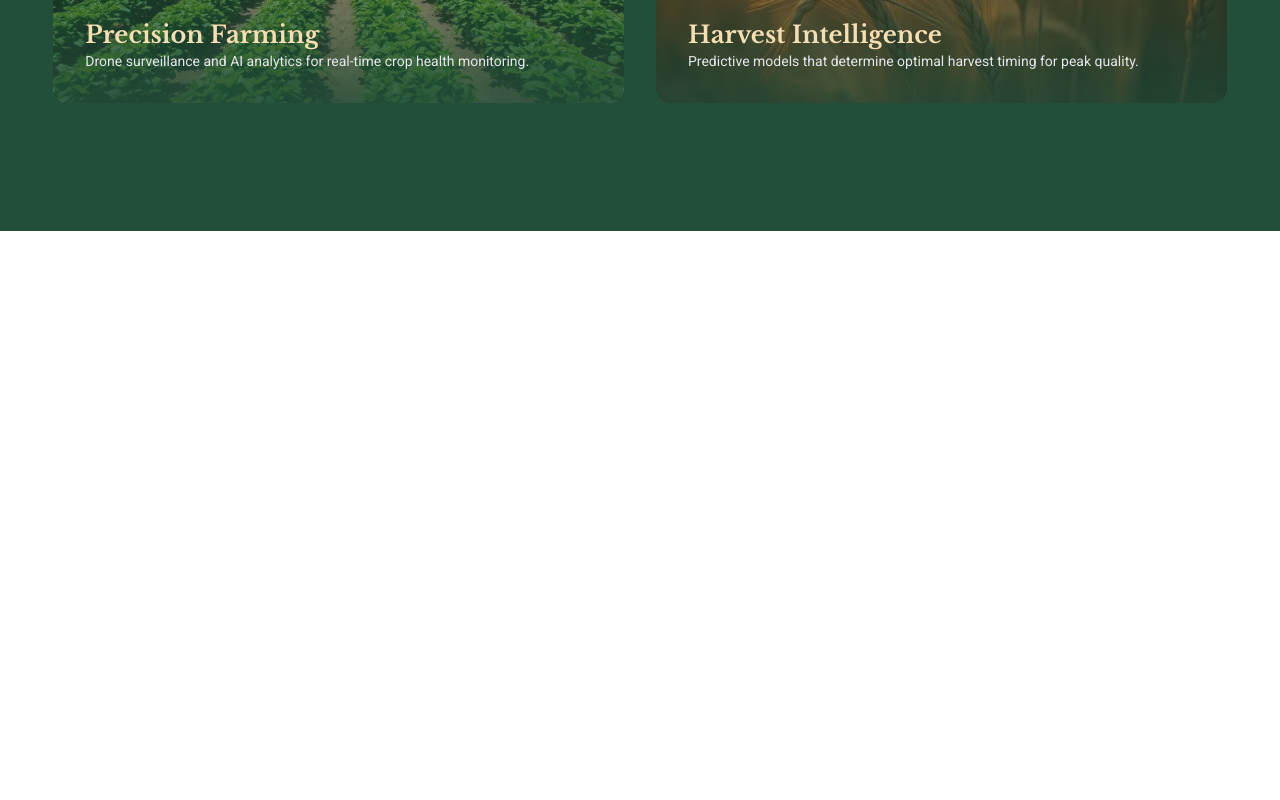
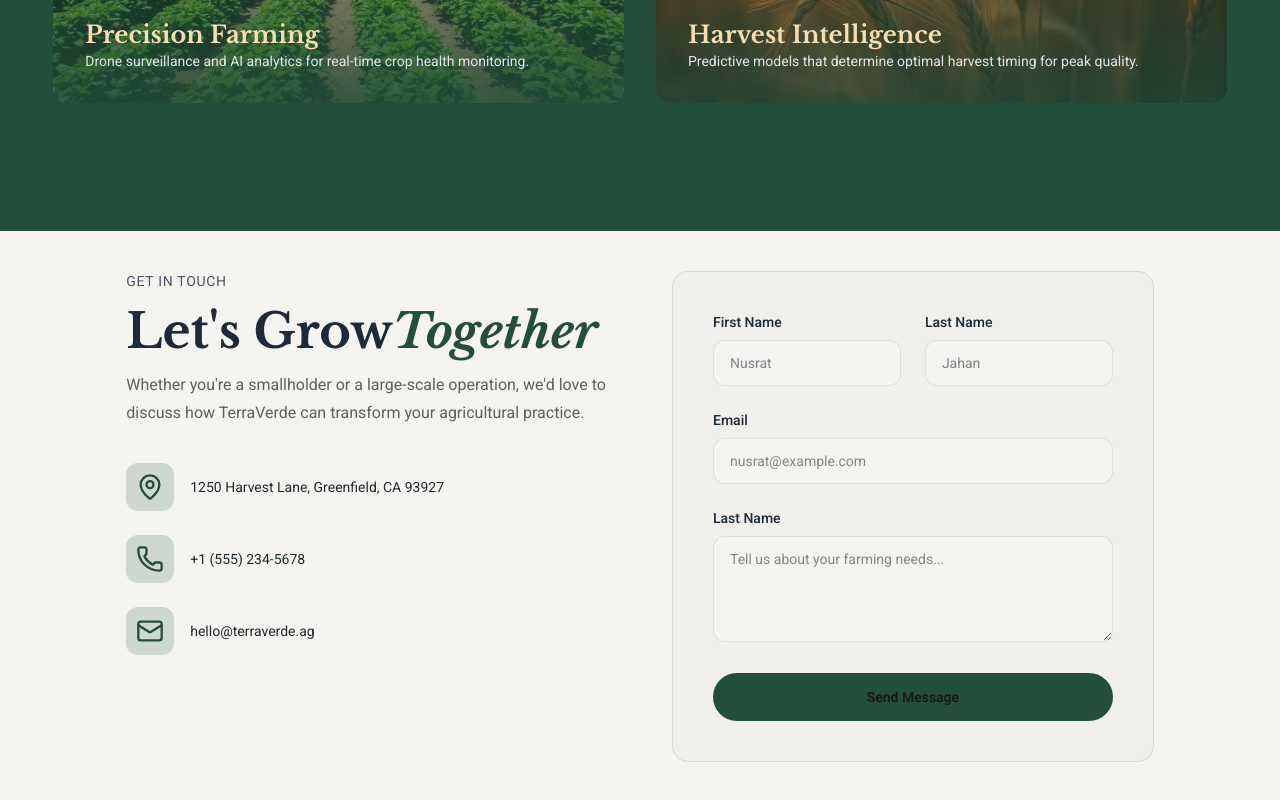
Before and after one commit to nusratjahan7/terra-verde, a React (Vite) app: page / in a window 1280 px wide. Shown: the part 2994-3794 px from the top of the page. Before the commit the page ends 3225 px from the top, so only its background shows below. Built offline with nearby package versions, Linux system fonts and the light colour scheme.

Commit message:
complete the contact section

```diff
--- a/src/App.jsx
+++ b/src/App.jsx
@@ -1,5 +1,6 @@
 import './App.css'
 import AboutSection from './Components/AboutSection/AboutSection'
+import ContactSection from './Components/ContactSection/ContactSection'
 import HeroSection from './Components/HeroSection/HeroSection'
 import Navbar from './Components/Navbar/Navbar'
 import ServiceSection from './Components/ServiceSection/ServiceSection'
@@ -19,6 +20,7 @@ function App() {
       <AboutSection></AboutSection>
       <ServiceSection/>
       <TechnologySection/>
+      <ContactSection/>
     </main>
     </>
   )
--- /dev/null
+++ b/src/Components/ContactSection/ContactSection.jsx
@@ -0,0 +1,88 @@
+import { motion } from "framer-motion";
+import { MapPin, Phone, Mail } from "lucide-react";
+import React from 'react';
+
+const contactInfos = [
+    { icon: MapPin, text: "1250 Harvest Lane, Greenfield, CA 93927" },
+    { icon: Phone, text: "+1 (555) 234-5678" },
+    { icon: Mail, text: "hello@terraverde.ag" },
+]
+
+const ContactSection = () => {
+    return (
+         <section id='contact' className='w-11/12 mx-auto py-10'>
+            <div className='w-11/12 mx-auto px-6'>
+                <div className='grid md:grid-cols-2 gap-16'>
+                     <motion.div
+                    initial={{ opacity: 0, x: -30 }}
+                    whileInView={{ opacity: 1, x: 0 }}
+                    viewport={{ once: true }}
+                    transition={{ duration: 0.9 }}
+                    className='space-y-4'
+                    >
+                        <p className='text-sm text-gray-600 uppercase tracking-wider'>Get In Touch</p>
+                        <h1 className='text-4xl md:text-5xl font-bold text-gray-800 font1'>Let's Grow<span className='italic text-(--green)'>Together</span></h1>
+                        <p className='text-md text-(--text2) leading-7'>Whether you're a smallholder or a large-scale operation, we'd love to discuss how TerraVerde can transform your agricultural practice.</p>
+
+                       <div className="space-y-6 mt-9">
+                            {
+                                contactInfos.map(item => (
+                                    <div key={item.text} className="flex items-center gap-4">
+                                        <div className='w-12 h-12 rounded-xl bg-[#2f6b4f33] flex items-center justify-center hover:bg-[#2f6b4f50]'>
+                                    <item.icon className='w-7 h-7 text-(--green)'/>
+                                    </div>
+                                    <p className="text-sm text-(--text)">{item.text}</p>
+                                    </div>
+                                ))
+                            }
+                       </div>
+
+                        </motion.div>
+
+                        <motion.form
+                        initial={{ opacity: 0, x: -30 }}
+                        whileInView={{ opacity: 1, x: 0 }}
+                        viewport={{ once: true }}
+                        transition={{ duration: 0.9 }}
+                        className="bg-[#d2cfc921] rounded-2xl p-8 md:p-10 border border-[#5d5f6325] space-y-6"
+                        >
+                            <div className="grid sm:grid-cols-2 gap-6">
+                                <div>
+                                    <label className="font-medium text-sm text-gray-800 mb-2 block"> First Name</label>
+                                    <input type="text"
+                                    className="text-sm w-full px-4 py-3 rounded-xl bg-(--bg-main) text-gray-900  border border-[#5d5f6325] focus:outline-none focus:ring-2 focus:ring-(--green)/30"
+                                    placeholder="Nusrat" />
+                                </div>
+                                <div>
+                                    <label className="font-medium text-sm text-gray-800 mb-2 block"> Last Name</label>
+                                    <input type="text"
+                                    className="text-sm w-full px-4 py-3 rounded-xl bg-(--bg-main) text-gray-900  border border-[#5d5f6325] focus:outline-none focus:ring-2 focus:ring-(--green)/30"
+                                    placeholder="Jahan" />
+                                </div>
+                            </div>
+                             <div>
+                                    <label className="font-medium text-sm text-gray-800 mb-2 block">Email</label>
+                                    <input type="email"
+                                    className="text-sm w-full px-4 py-3 rounded-xl bg-(--bg-main) text-gray-900  border border-[#5d5f6325] focus:outline-none focus:ring-2 focus:ring-(--green)/30"
+                                    placeholder="nusrat@example.com" />
+                                </div>
+                                 <div>
+                                    <label className="font-medium text-sm text-gray-800 mb-2 block"> Last Name</label>
+                                    <textarea rows={4}
+                                    className="text-sm w-full px-4 py-3 rounded-xl bg-(--bg-main) text-gray-900  border border-[#5d5f6325] focus:outline-none focus:ring-2 focus:ring-(--green)/30"
+                                    placeholder="Tell us about your farming needs..." />
+                                </div>
+                                <button
+                                    type="submit"
+                                    className="w-full py-3.5 bg-(--green) font-body text-sm font-semibold rounded-full hover:bg-(--green)/90 transition-colors"
+                                >
+                                    Send Message
+                                </button>
+                        </motion.form>
+                </div>
+            </div>
+         </section>
+    );
+};
+
+export default ContactSection;
```
